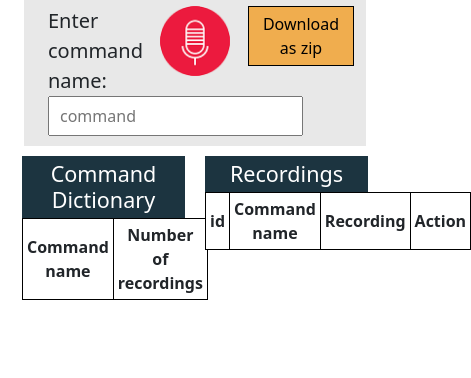
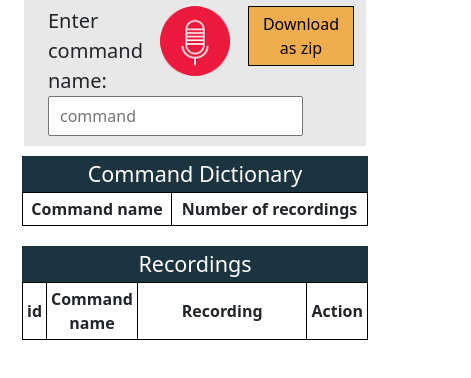
Before and after one commit to polotent/commandrecorder, a website: page public/index.html in a window 390 px wide. Shown: the part 70-448 px from the top of the page, 471 px wide, since content can reach past the window. Drawn offline with Linux system fonts and the light colour scheme.

Commit message:
fixed small devices html render

```diff
--- a/public/index.html
+++ b/public/index.html
@@ -47,7 +47,7 @@
           </div>
         </div>
         <div class="row">
-          <div id="command-dict-section" class="col-6">
+          <div id="command-dict-section" class="col-lg-6 col-sm-12">
             <div class="row">
               <div id="command-dict-label-wrapper" class="col-12">
                 <h4 id="command-dict-label">Command Dictionary</h4>
@@ -66,7 +66,7 @@
               </div>
             </div>
           </div>
-          <div id="recordings-section" class="col-6">
+          <div id="recordings-section" class="col-lg-6 col-sm-12">
             <div id="recordings-label-wrapper" class="col-12">
               <h4 id="recordings-label">Recordings</h4>
             </div>
```
